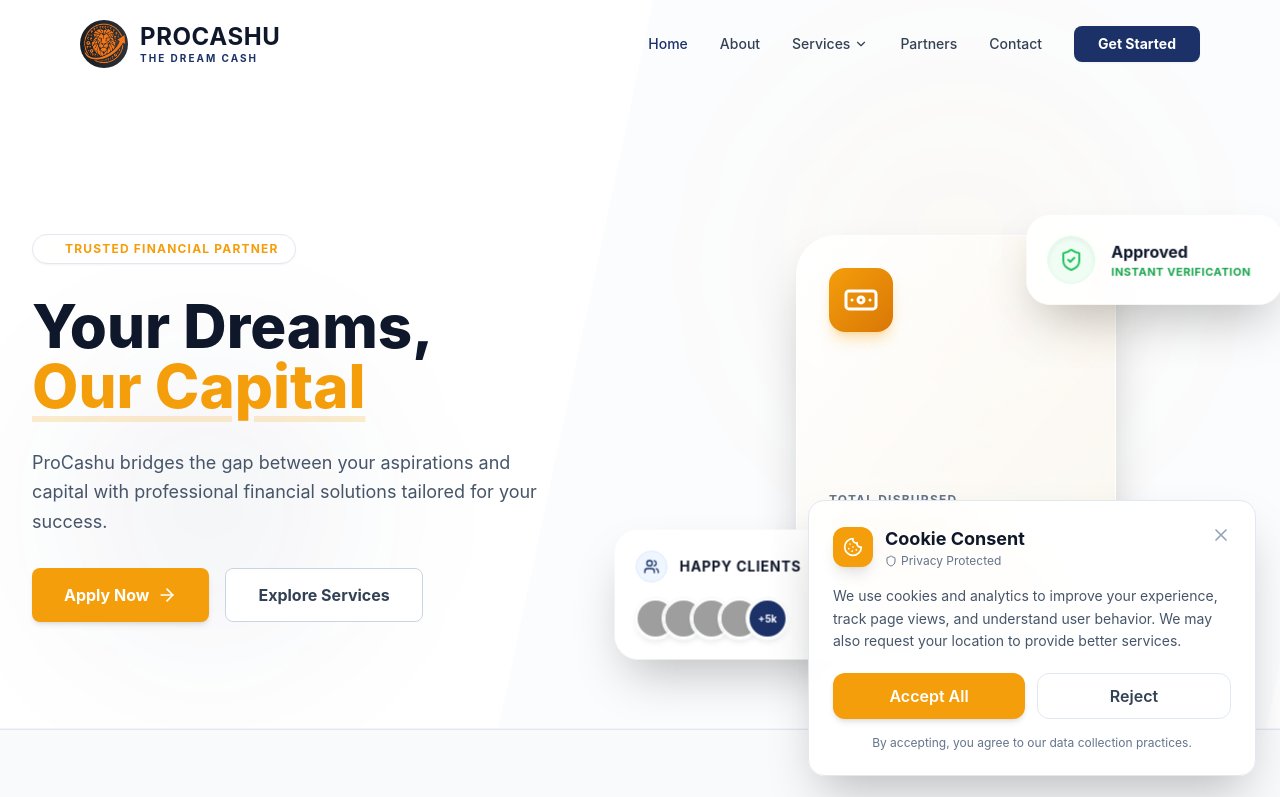
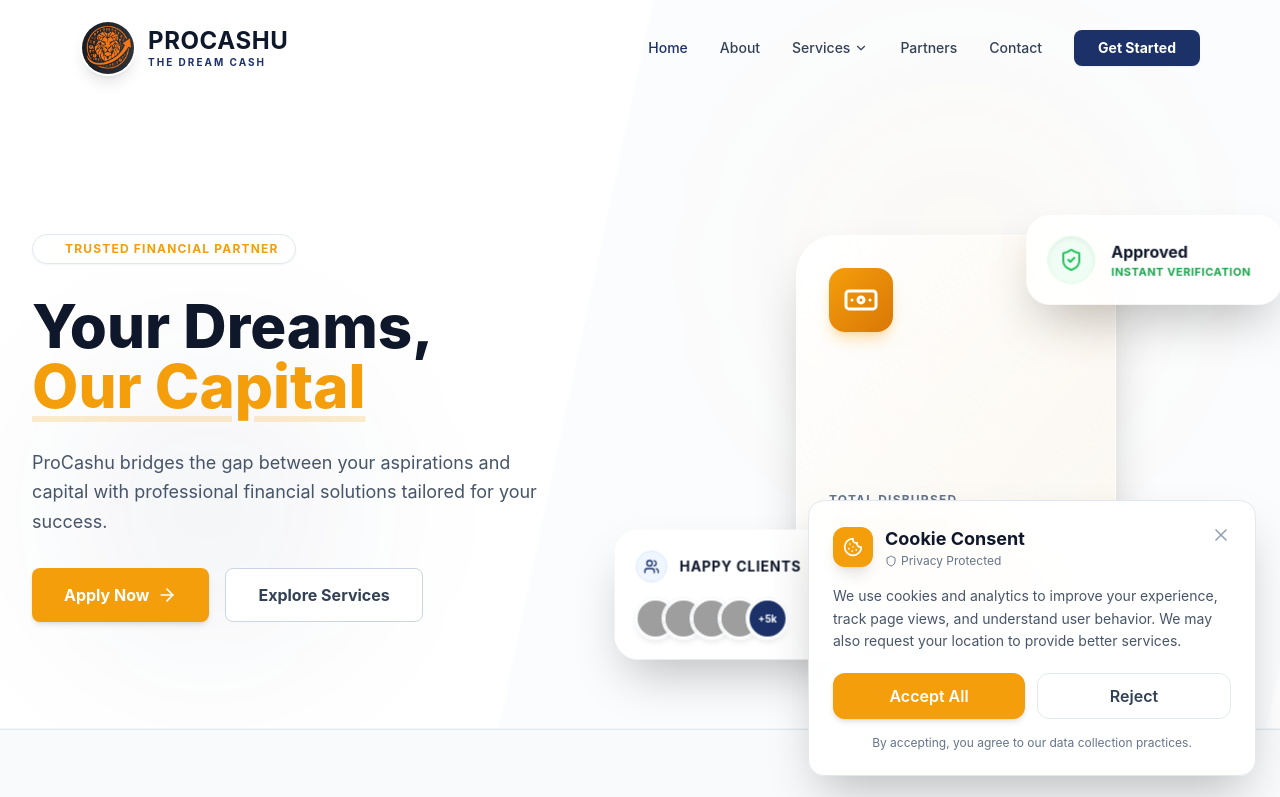
Before and after one commit to meetmovaliya/Fin_Website_final, a React (Vite) app: page / in a window 1280 px wide. Shown: the top 797 px of the page. Built offline with nearby package versions, Linux system fonts and the light colour scheme; grey boxes are pictures that could not be loaded.

Commit message:
Enhance logo border style

```diff
--- a/src/components/layout/Navbar.tsx
+++ b/src/components/layout/Navbar.tsx
@@ -69,7 +69,7 @@ const Navbar = () => {
                             <img
                                 src={logo}
                                 alt="ProCashu Logo"
-                                className="h-12 w-12 object-cover object-center rounded-full transition-transform transform group-hover:scale-105 ring-2 ring-white/10"
+                                className="h-14 w-14 object-cover object-center rounded-full transition-transform transform group-hover:scale-105 border-2 border-white shadow-lg"
                             />
                         </div>
                         <div className="flex flex-col">
```
